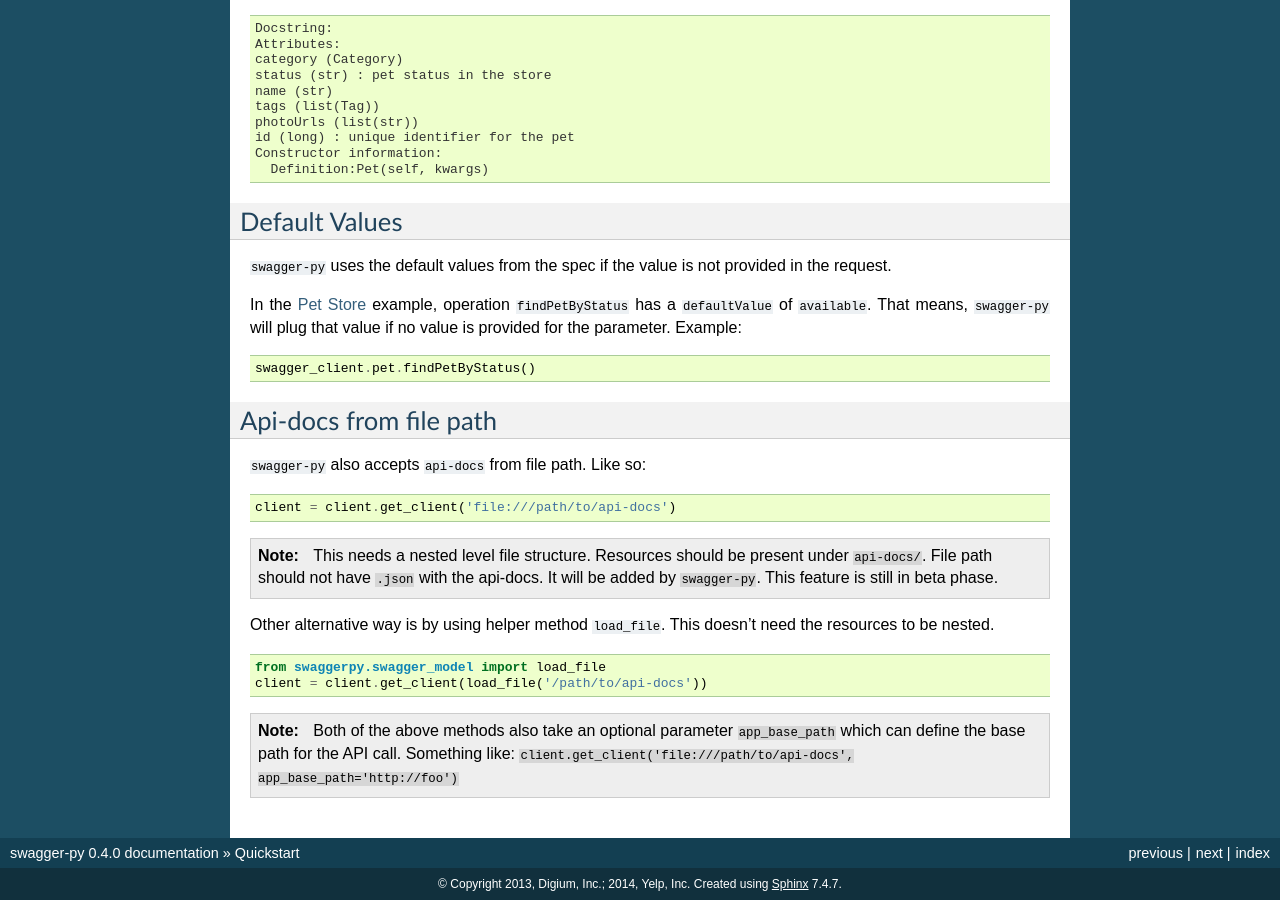
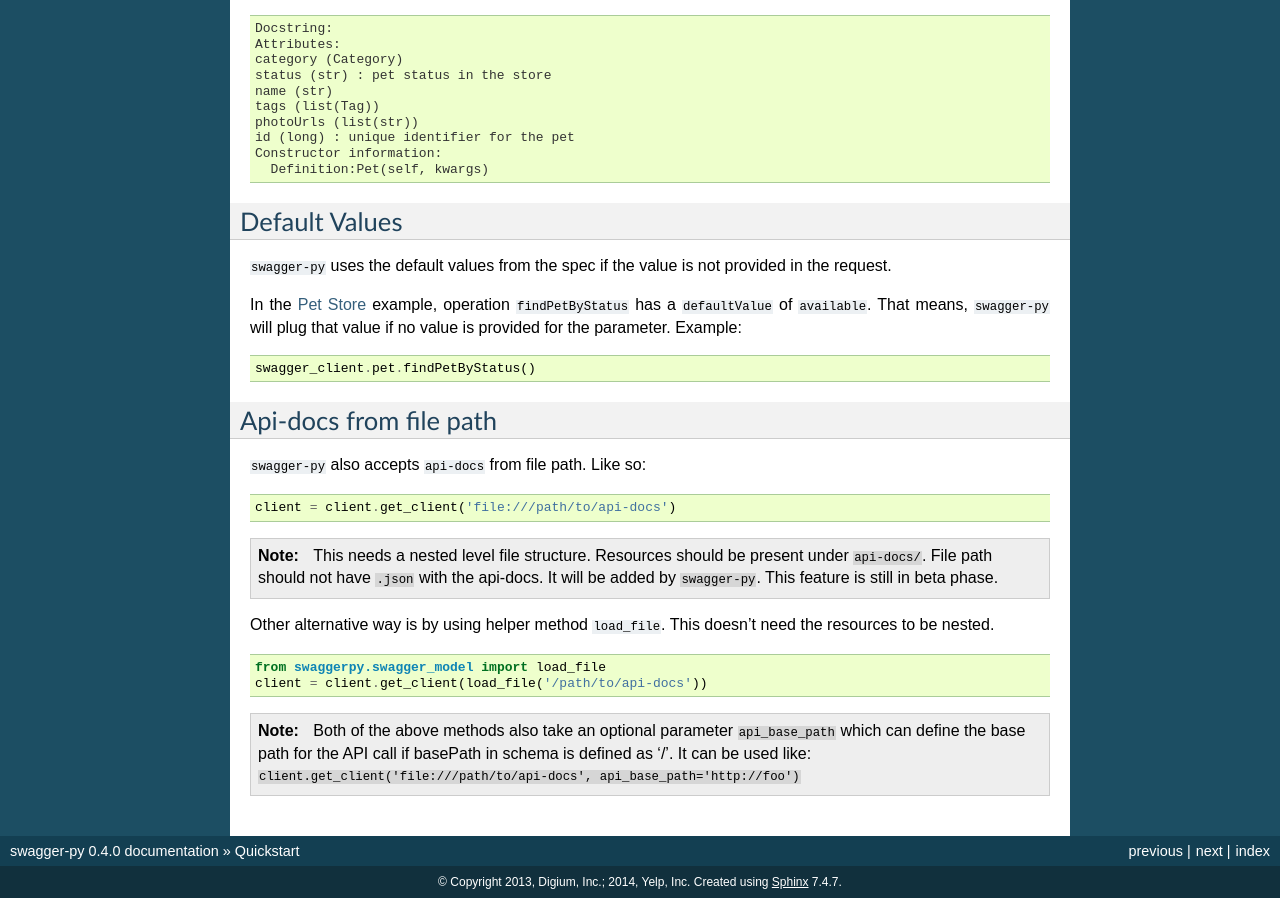
Before and after one commit to Yelp/bravado, a Sphinx documentation site: the page built from docs/source/quickstart.rst, in a window 1280 px wide and 900 px high, scrolled down 2400 px. Built offline with Sphinx 7.4.7, drawn with Linux system fonts in a browser that asks for light colours.

Commit message:
Correct the typo in docs: app_base_path to api_base_path

```diff
--- a/docs/source/quickstart.rst
+++ b/docs/source/quickstart.rst
@@ -185,4 +185,4 @@ Other alternative way is by using helper method ``load_file``. This doesn't need
         client = client.get_client(load_file('/path/to/api-docs'))
 
 .. note::
-        Both of the above methods also take an optional parameter ``app_base_path`` which can define the base path for the API call. Something like: ``client.get_client('file:///path/to/api-docs', app_base_path='http://foo')``
+        Both of the above methods also take an optional parameter ``api_base_path`` which can define the base path for the API call if basePath in schema is defined as '/'. It can be used like: ``client.get_client('file:///path/to/api-docs', api_base_path='http://foo')``
```
